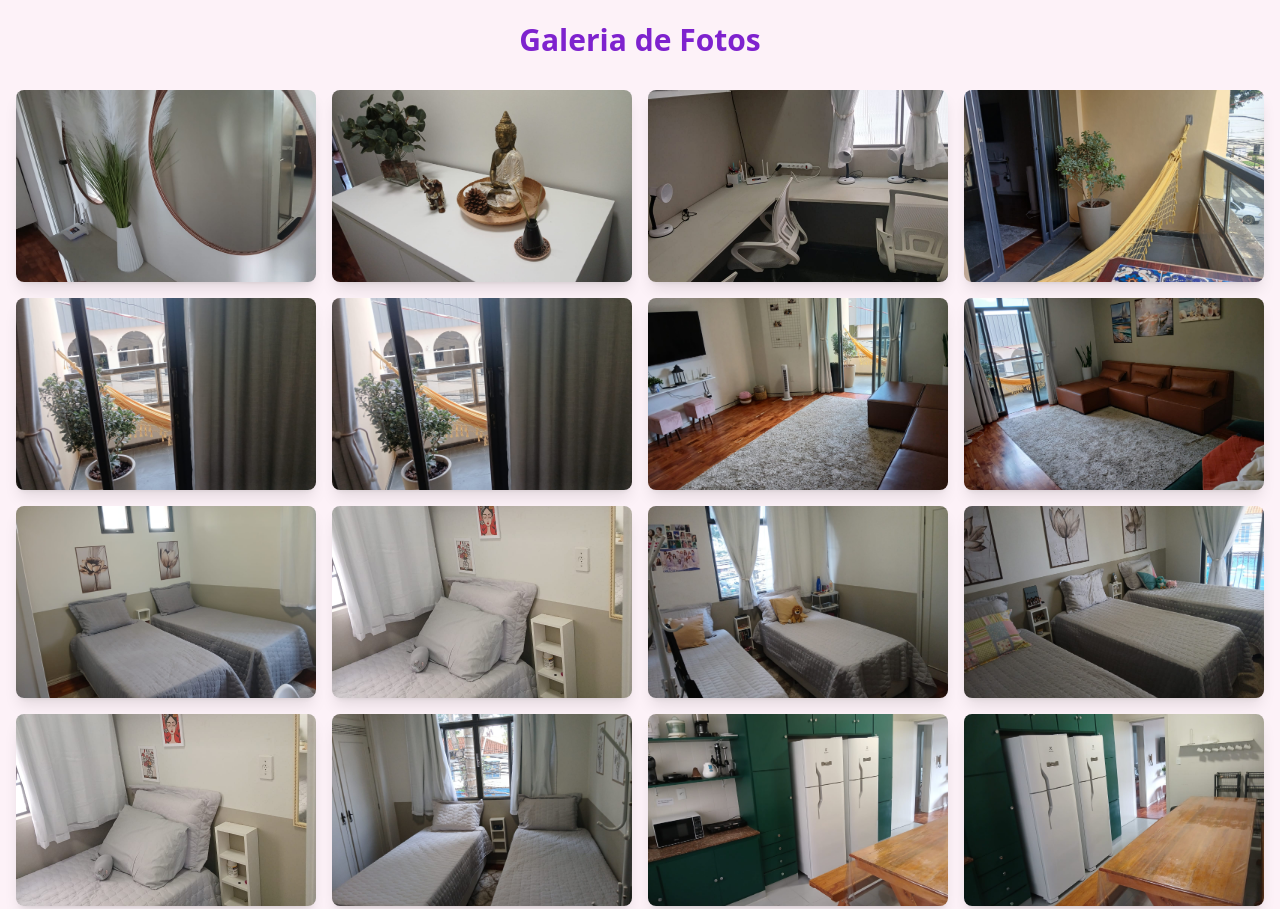
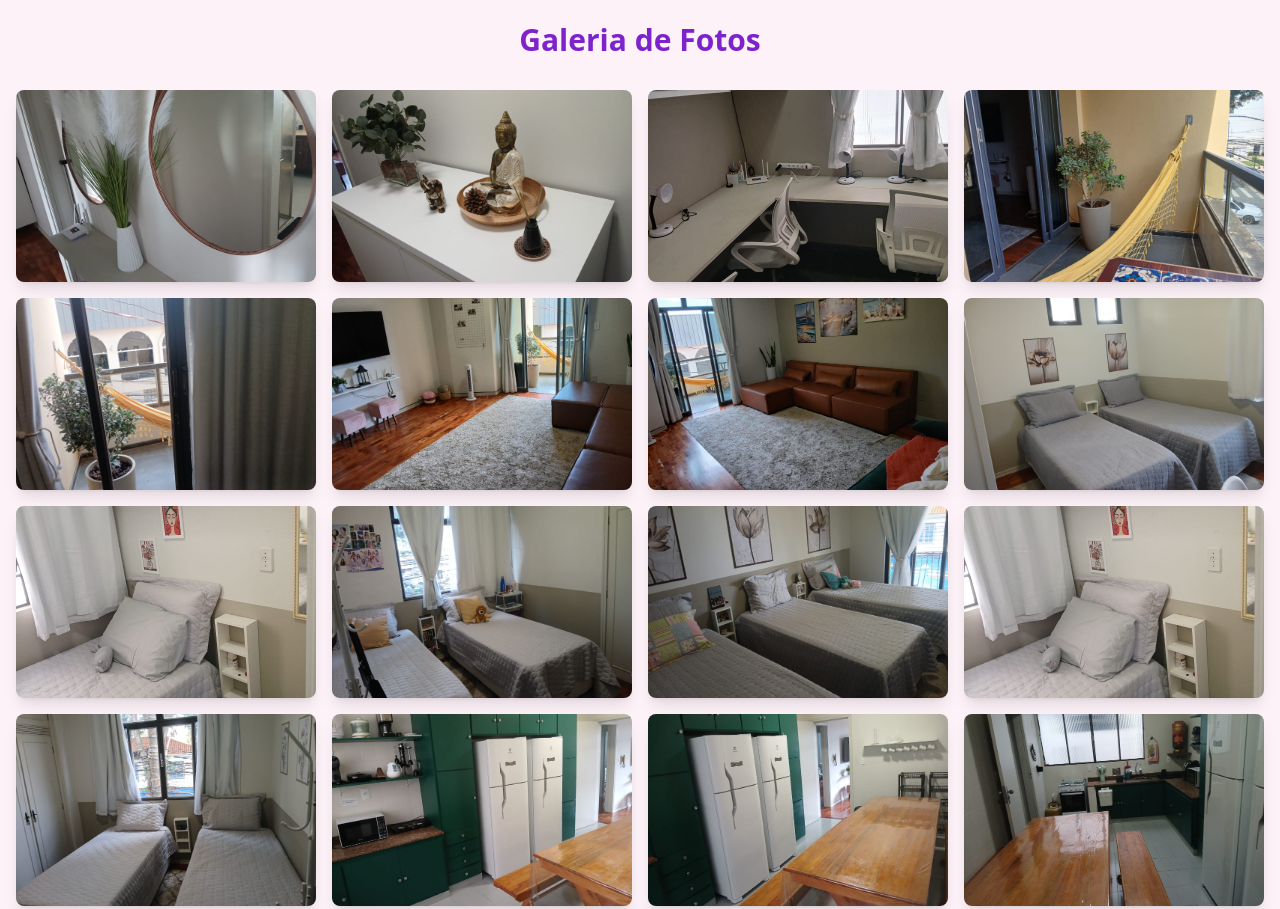
Before and after one commit to s-silva15/pspf, a website: page index.html in a window 1280 px wide. Shown: the part 1831-2740 px from the top of the page. Drawn offline with nearby package versions, Linux system fonts and the light colour scheme.

Commit message:
Add files via upload

```diff
--- a/index.html
+++ b/index.html
@@ -407,7 +407,6 @@
         'WhatsApp Image 2025-01-12 at 16.46.34.jpeg',
         'WhatsApp Image 2025-01-12 at 16.46.38.jpeg',
         'WhatsApp Image 2025-01-12 at 16.46.31.jpeg',
-        'WhatsApp Image 2025-01-12 at 16.46.38 (7).jpeg',
         'WhatsApp Image 2025-01-12 at 16.46.38 (3).jpeg',
         'WhatsApp Image 2025-01-12 at 16.46.32.jpeg',
         'WhatsApp Image 2025-01-12 at 16.46.31 (1).jpeg',
```
